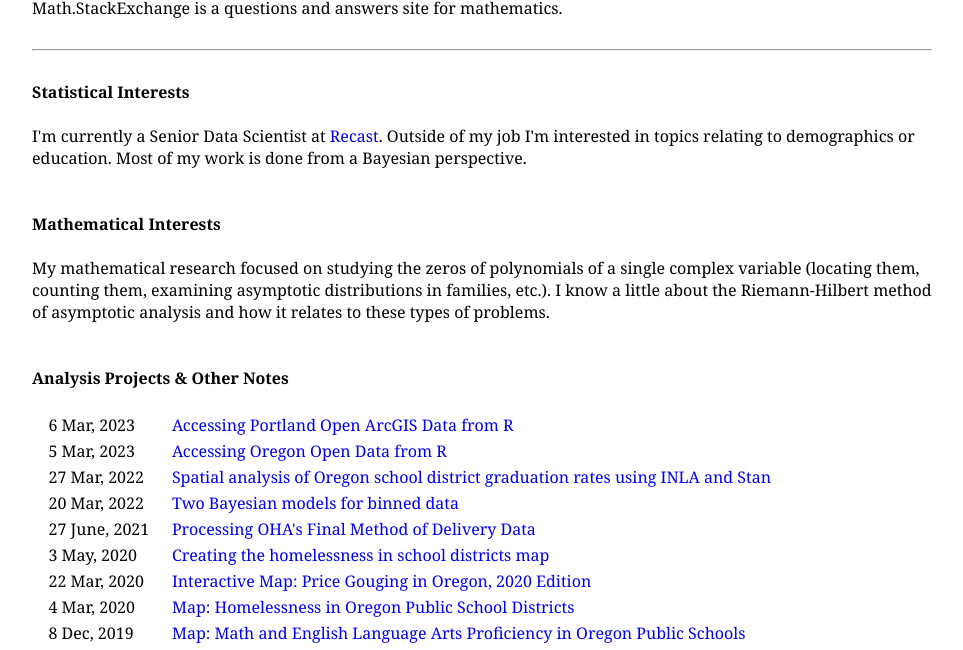
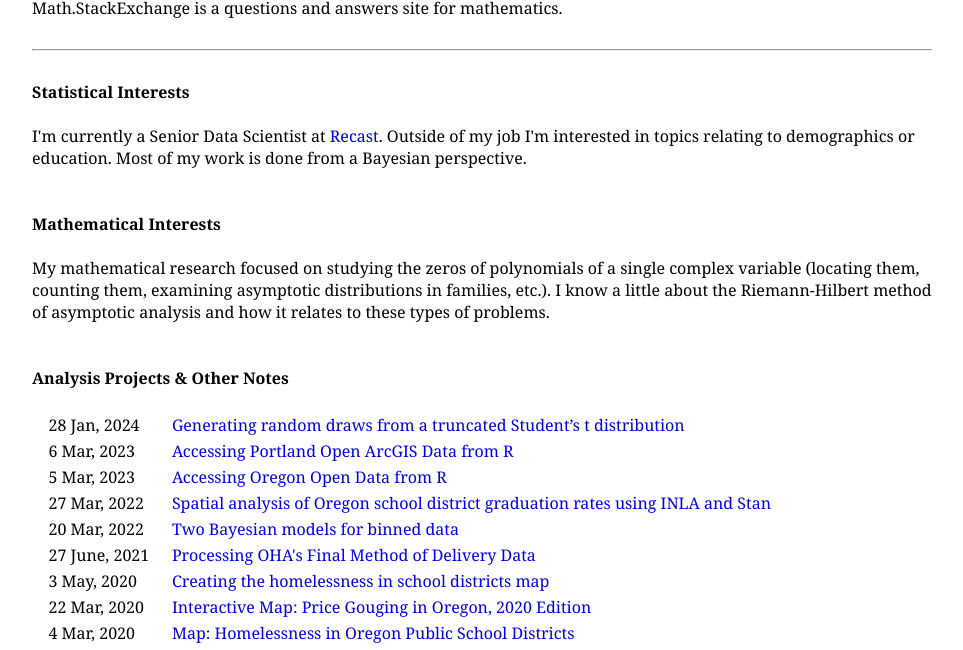
Before and after one commit to szego/szego.github.io, a plain HTML site: page index.html in a window 1280 px wide. Shown: the part 437-1087 px from the top of the page, without its empty margins (158-1121 px from the left). Drawn offline with Linux system fonts and the light colour scheme.

Commit message:
Add truncated t post to list

```diff
--- a/index.html
+++ b/index.html
@@ -82,6 +82,11 @@
   <center>
     <table width="97%">
       <tbody>
+        <tr>
+          <td width="14%">28 Jan, 2024</td>
+          <td><a href="https://github.com/szego/truncated-student-t-rng">Generating random draws from a truncated Student’s t distribution</a><br>
+          </td>
+        </tr>
         <tr>
           <td width="14%">6 Mar, 2023</td>
           <td><a href="portland_open_arcgis_data.html">Accessing Portland Open ArcGIS Data from R</a><br>
```
